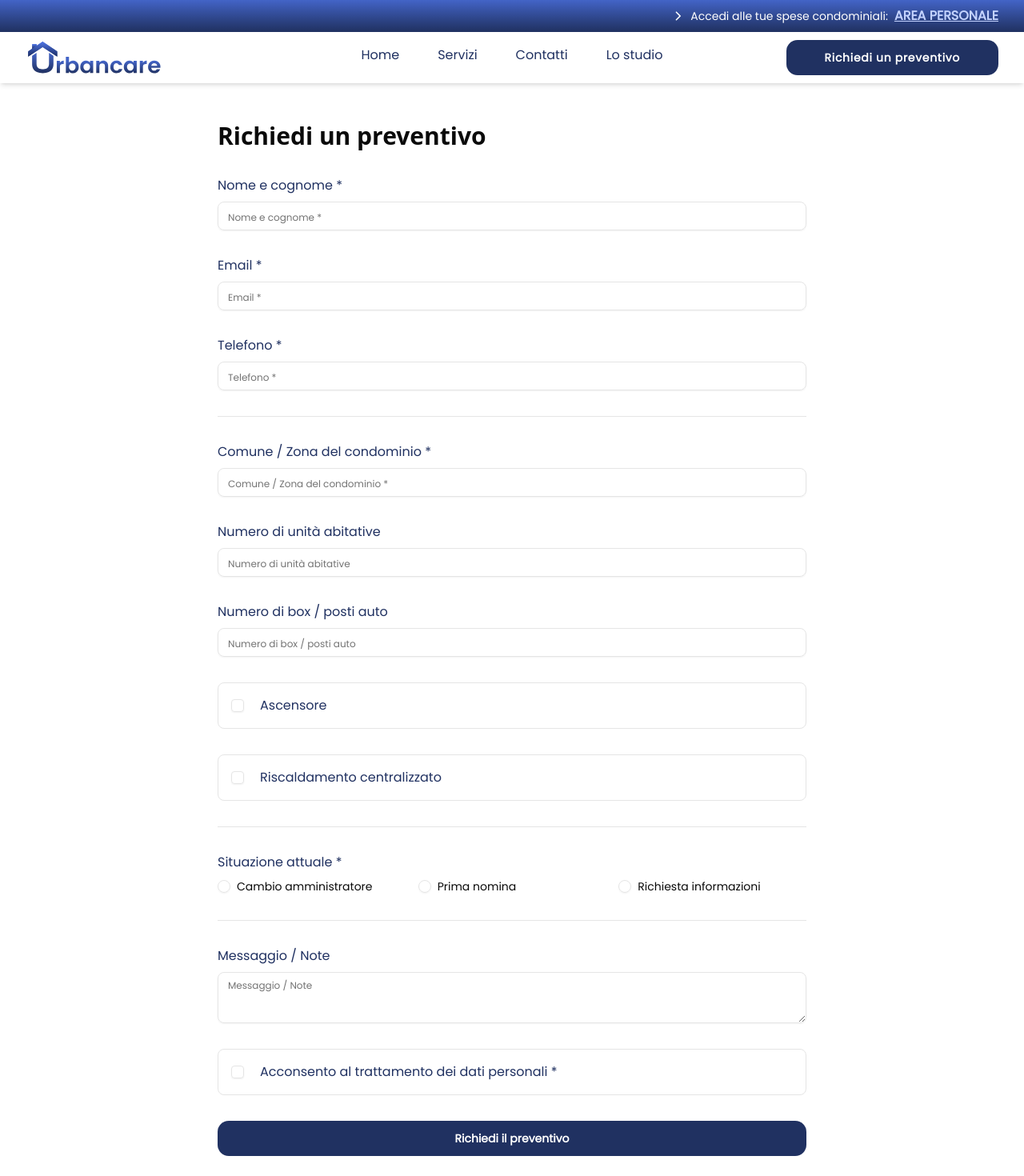
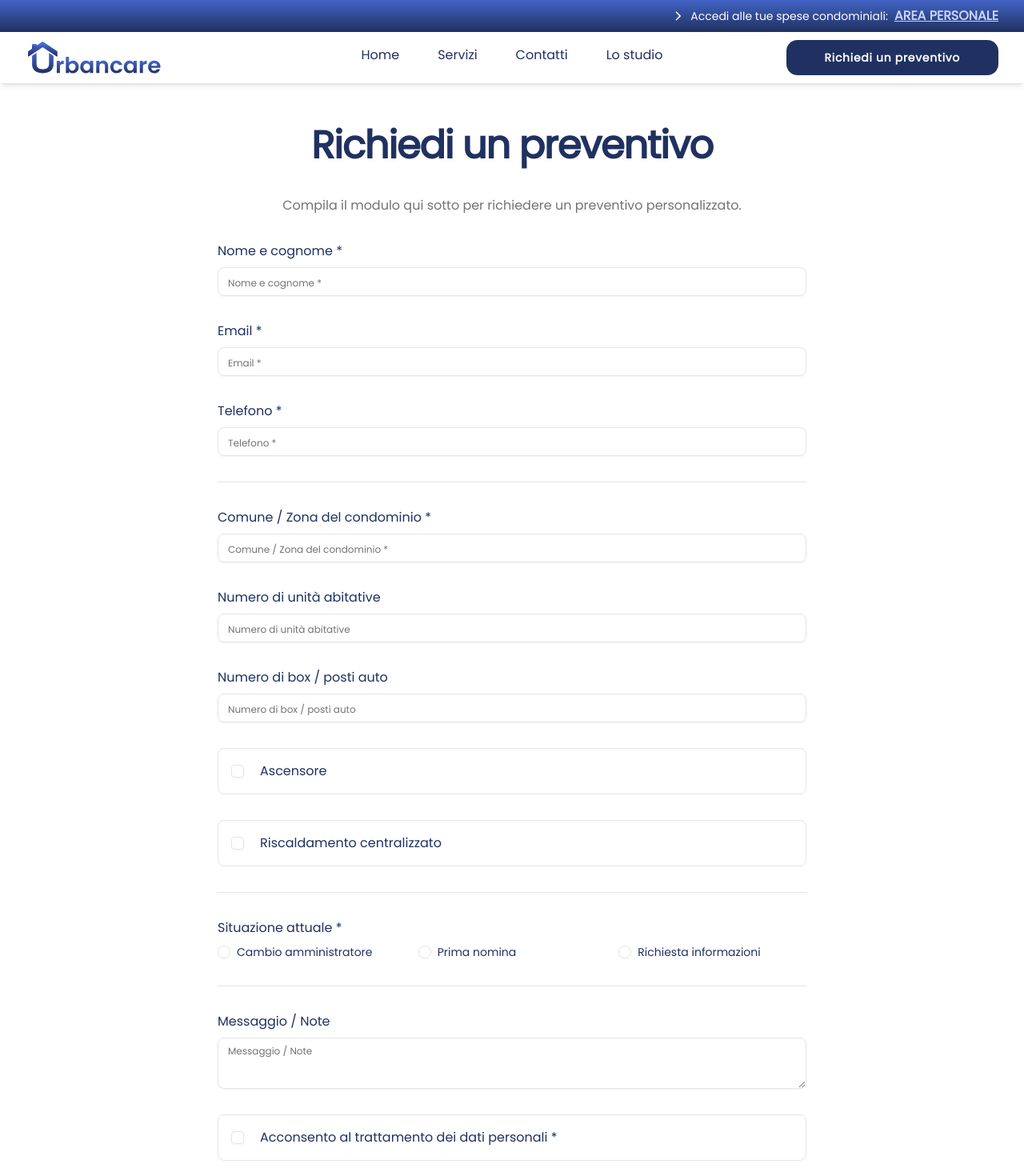
Before and after one commit to matttre3/urbancare-website, a Next.js app: page /preventivo in a window 1280 px wide. Shown: the top 1470 px of the page at 80% size. Built offline with nearby package versions, Linux system fonts and the light colour scheme.

Commit message:
fix: fixes on the preventivo form

```diff
--- a/app/preventivo/page.tsx
+++ b/app/preventivo/page.tsx
@@ -20,6 +20,7 @@
 } from "@/components/ui/form";
 import { Toaster } from "@/components/ui/sonner";
 import { toast } from "sonner";
+import { Text } from "../../components/Text";
 
 export default function Preventivo() {
   const form = useForm<RequestQuoteData>({
@@ -63,7 +64,18 @@
       <div className="container mx-auto w-full max-w-3xl px-4 py-12">
         <Form {...form}>
           <form onSubmit={handleSubmit(onSubmit)} className="space-y-8">
-            <h1 className="text-3xl font-semibold">Richiedi un preventivo</h1>
+            <Text size="h1" align="center" className="font-bold">
+              Richiedi un preventivo
+            </Text>
+
+            <Text
+              size="p"
+              align="center"
+              className="text-muted-foreground text-center"
+            >
+              Compila il modulo qui sotto per richiedere un preventivo
+              personalizzato.
+            </Text>
 
             {/* Nome */}
             <FormField
--- a/components/ui/label.tsx
+++ b/components/ui/label.tsx
@@ -13,7 +13,7 @@
     <LabelPrimitive.Root
       data-slot="label"
       className={cn(
-        "flex items-center gap-2 text-sm leading-none font-medium select-none group-data-[disabled=true]:pointer-events-none group-data-[disabled=true]:opacity-50 peer-disabled:cursor-not-allowed peer-disabled:opacity-50 font-poppins  text-sm",
+        "flex items-center text-urbancare-primary-blue gap-2 text-sm leading-none font-medium select-none group-data-[disabled=true]:pointer-events-none group-data-[disabled=true]:opacity-50 peer-disabled:cursor-not-allowed peer-disabled:opacity-50 font-poppins  text-sm",
         className
       )}
       {...props}
```
